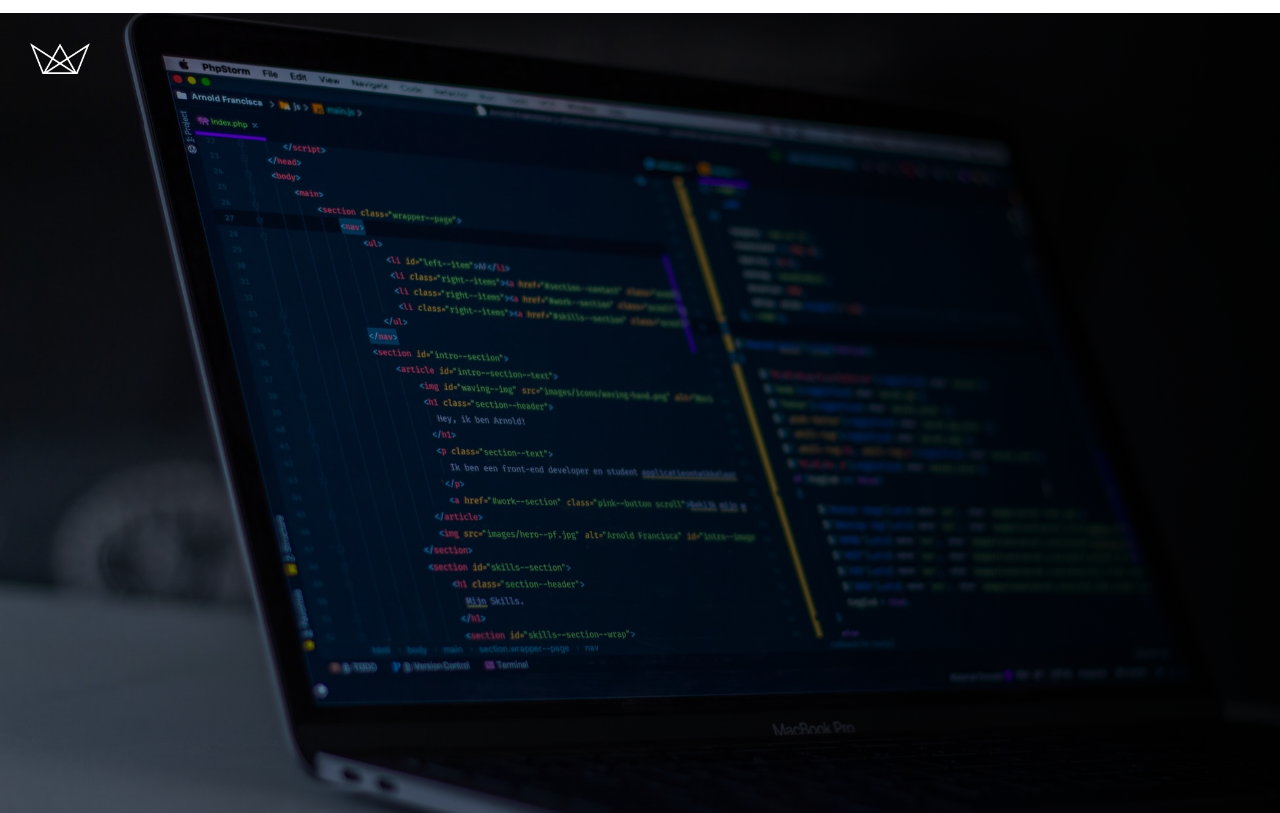
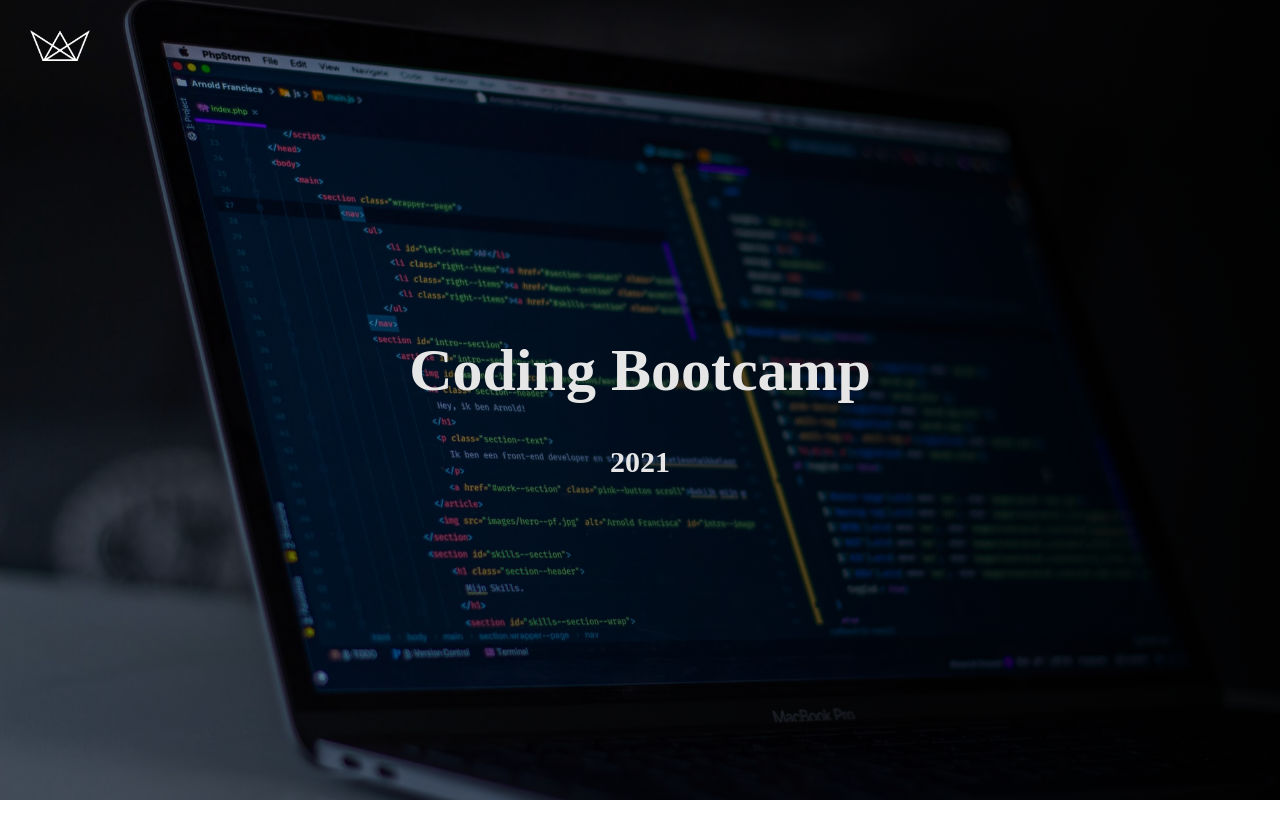
Before and after one commit to surajverma2587/coding-bootcamp-landing-page, a plain HTML site: page index.html in a window 1280 px wide. Drawn offline with Linux system fonts and the light colour scheme.

Commit message:
style headings

```diff
--- a/assets/css/styles.css
+++ b/assets/css/styles.css
@@ -35,6 +35,20 @@ body {
 }
 
 .container {
+  position: absolute;
+  top: 50%;
+  left: 50%;
+  transform: translate(-50%, -50%);
+  color: #e6e6e6;
+  text-align: center;
+}
+
+.container > h1 {
+  font-size: 6rem;
+}
+
+.container > h2 {
+  font-size: 3rem;
 }
 
 .navbar {
--- a/index.html
+++ b/index.html
@@ -20,9 +20,9 @@
 
       <!-- headings and nav bar section -->
       <div class="container">
-        <h1></h1>
+        <h1>Coding Bootcamp</h1>
 
-        <h2></h2>
+        <h2>2021</h2>
 
         <nav class="navbar">
           <div>
```
